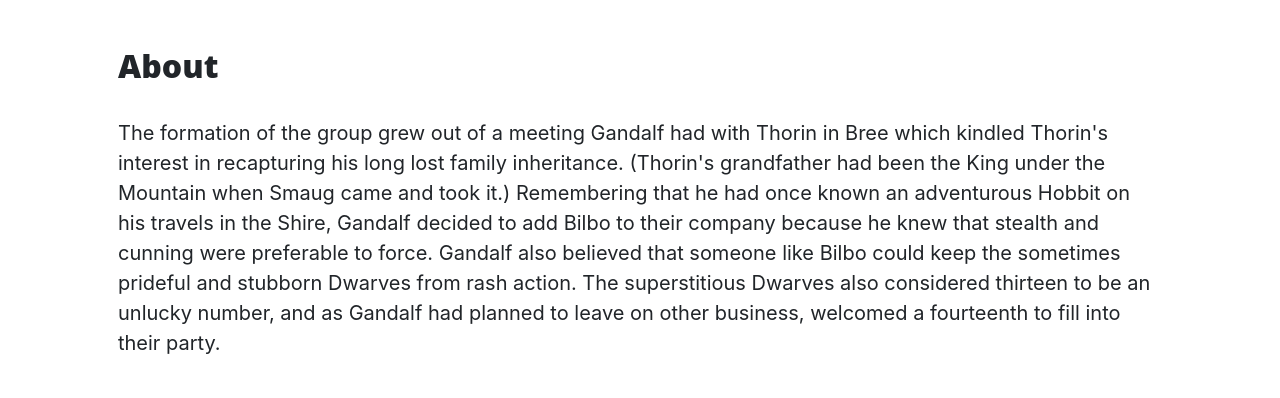
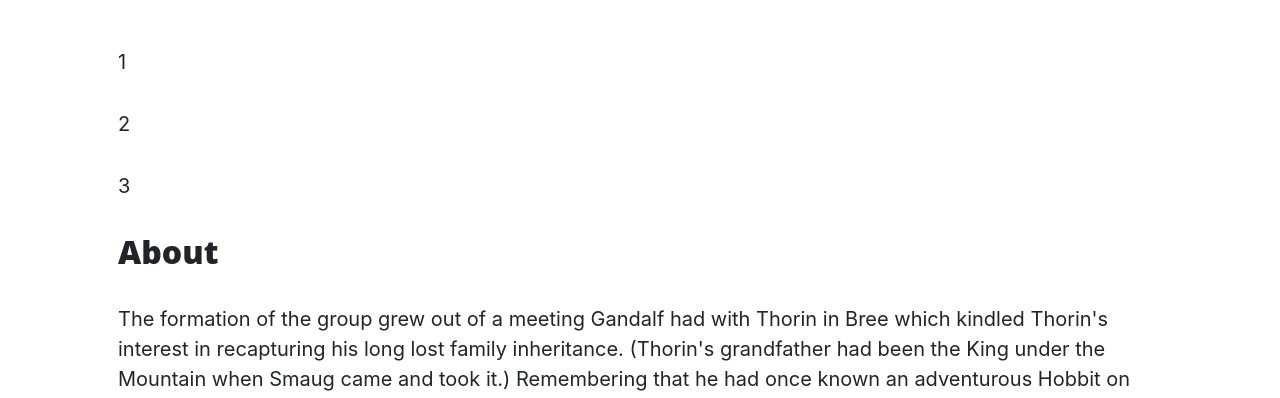
Before and after one commit to jeskodes/Flask_Intro_Project, a Flask app: page /about in a window 1280 px wide. Shown: the part 629-1027 px from the top of the page. Run offline with Flask 3, Linux system fonts and the light colour scheme; some libraries are stand-ins or nearby versions.

Commit message:
Inject for loop with jinja html

```diff
--- a/app.py
+++ b/app.py
@@ -14,7 +14,7 @@ def index():
 
 @app.route("/about")
 def about():
-    return render_template("about.html", page_title="About")
+    return render_template("about.html", page_title="About", list_of_numbers = [1,2,3])
 
 @app.route("/careers")
 def careers():
--- a/templates/about.html
+++ b/templates/about.html
@@ -1,5 +1,10 @@
 {% extends "base.html" %}
 {% block content %}
+
+
+{% for number in list_of_numbers %} <!-- use this format for logic rather than variables-->
+<p>{{ number }}</p> <!--send number variable to backend-->
+{% endfor %} <!-- ends for loop -->
 <h2>{{ page_title }}</h2>
     <p>The formation of the group grew out of a meeting Gandalf had with Thorin in Bree which kindled Thorin's interest
         in recapturing his long lost family inheritance. (Thorin's grandfather had been the King under the Mountain when
```
